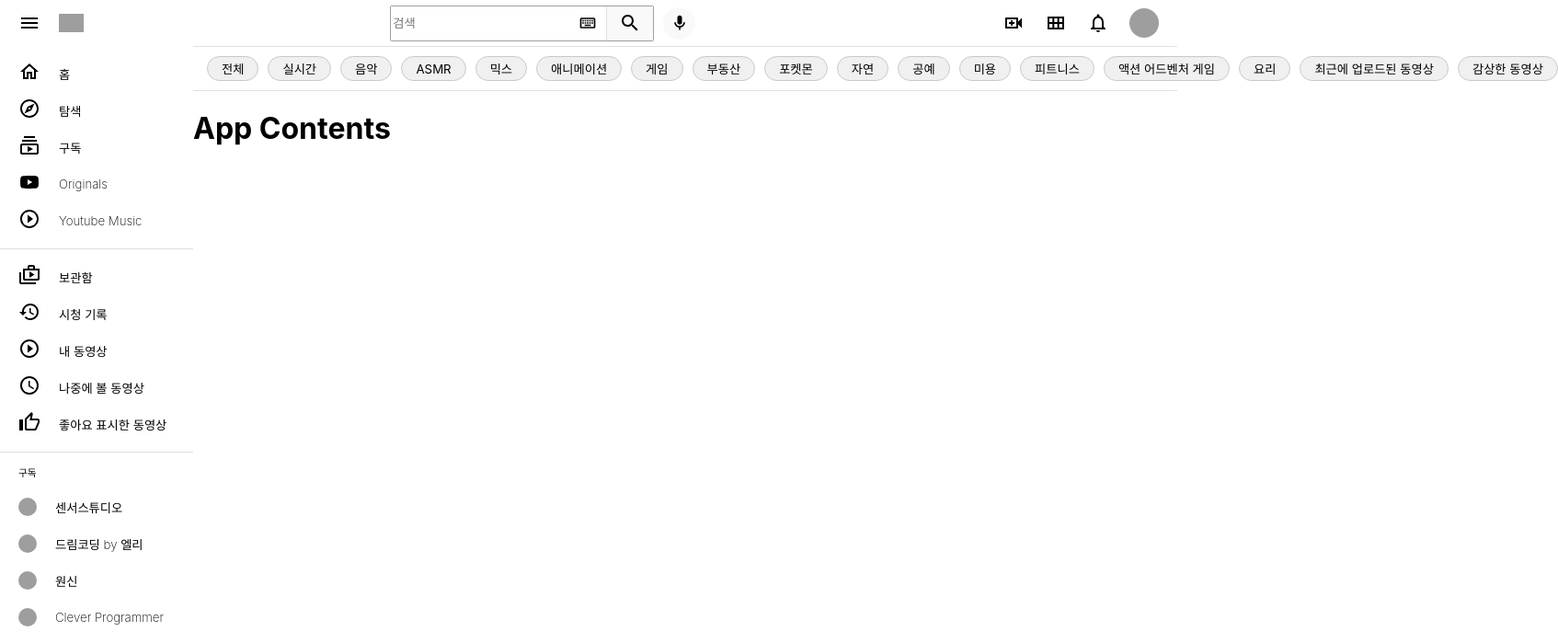
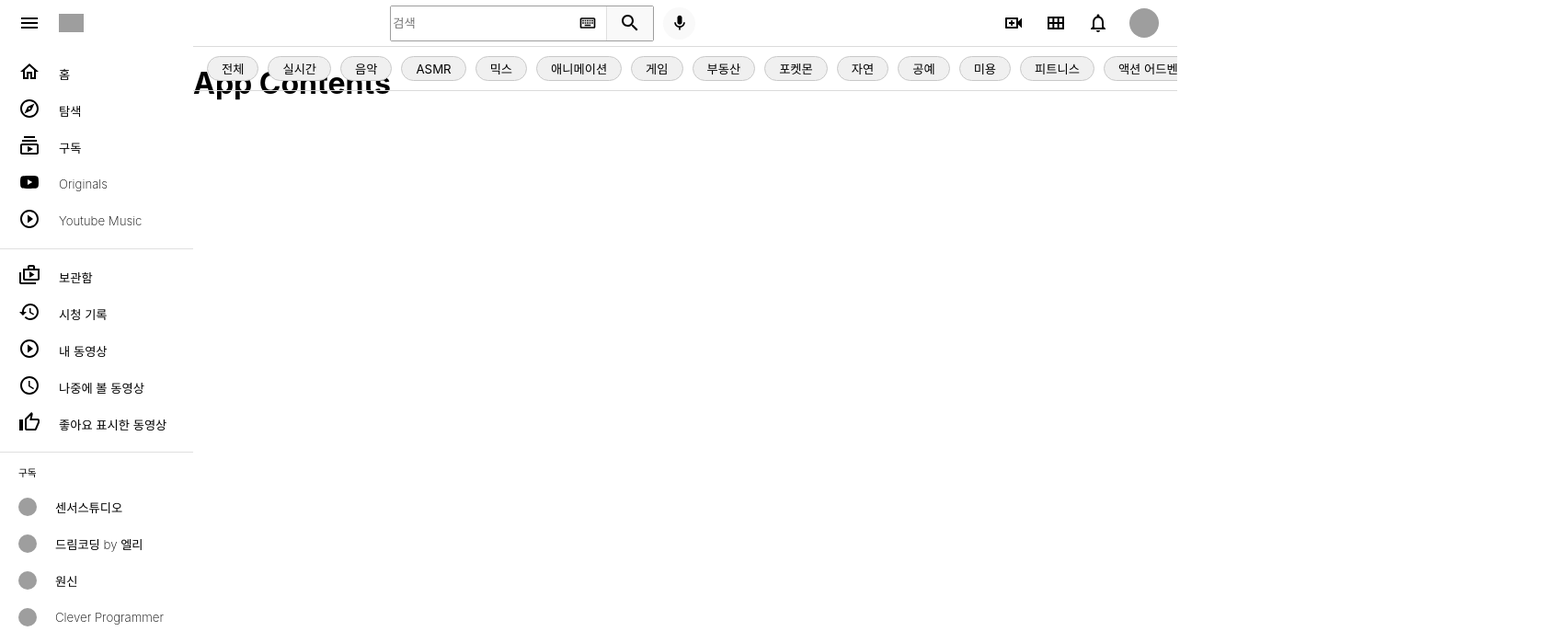
Before and after one commit to Origogi/React-Youtube-Clone, a React (Create React App) app: page / in a window 1280 px wide. Shown: the top 699 px of the page at 92% size, 1694 px wide, since content can reach past the window. Built offline with nearby package versions, Linux system fonts and the light colour scheme; grey boxes are pictures that could not be loaded.

Commit message:
add horizontal scroll

```diff
--- a/src/App.css
+++ b/src/App.css
@@ -33,7 +33,7 @@
 }
 
 .App_content {
-  flex: 1;
+  width: calc(100% - 210px);
 }
 
 *::-webkit-scrollbar {
--- a/src/Content/TagContainer.css
+++ b/src/Content/TagContainer.css
@@ -2,8 +2,14 @@
     white-space: nowrap;
     display: flex;
     padding: 10px;
-    width: 500px;
 }
 
 .tagContainer {
+    width: calc(100% - 210px);
+    position: fixed;
+    left: 210px;
+    overflow-x: auto;
+    border-top: 1px solid #dbdbdb;
+    border-bottom: 1px solid #dbdbdb;
+    overflow-x: hidden;
 }
--- a/src/Content/TagContainer.js
+++ b/src/Content/TagContainer.js
@@ -10,7 +10,6 @@
 
   return (
     <div className="tagContainer" ref={scrollRef}>
-      <Divider />
       <div className="tagContainer_col"  >
           <Tag title="전체"/>
           <Tag title="실시간"/>
@@ -31,7 +30,6 @@
           <Tag title="감상한 동영상"/>
 
       </div>
-      <Divider  />
     </div>
   );
 }
```
